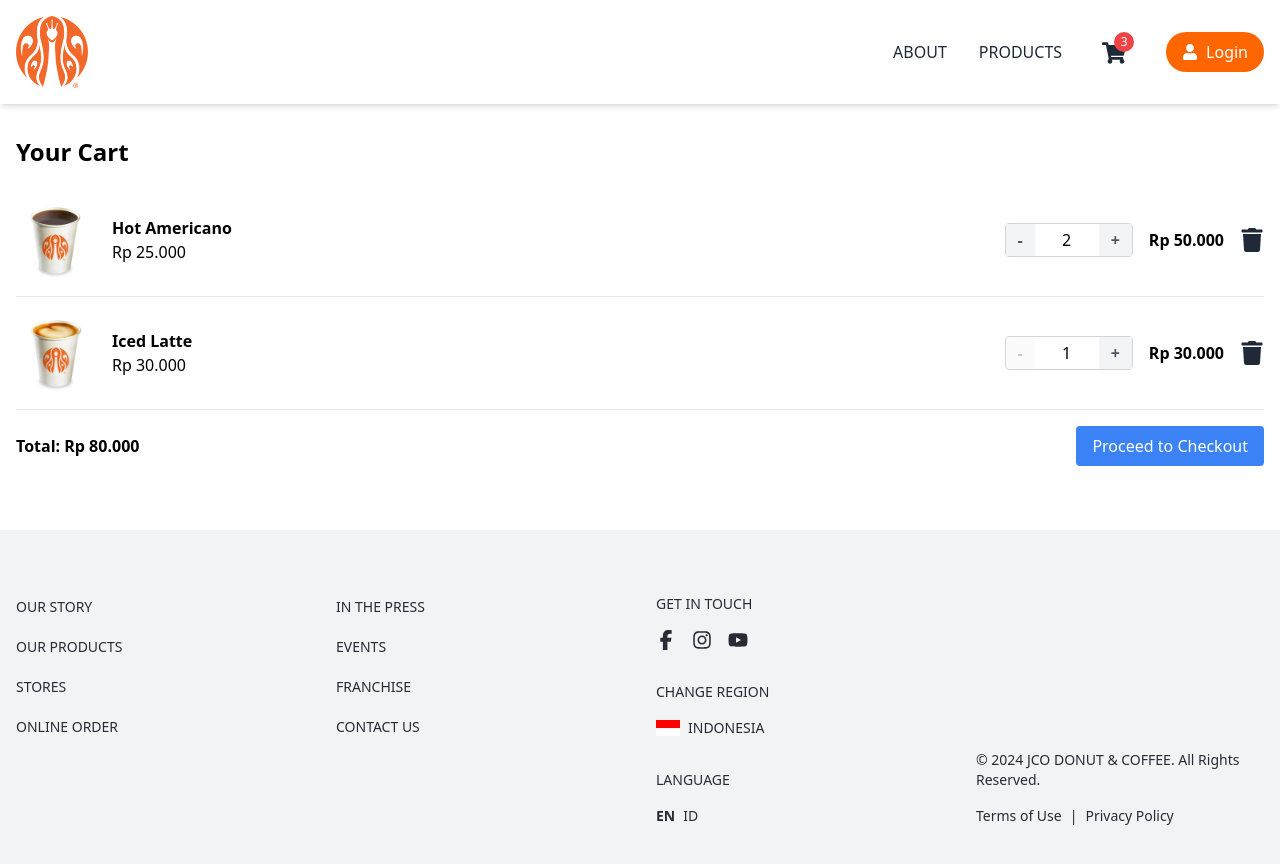
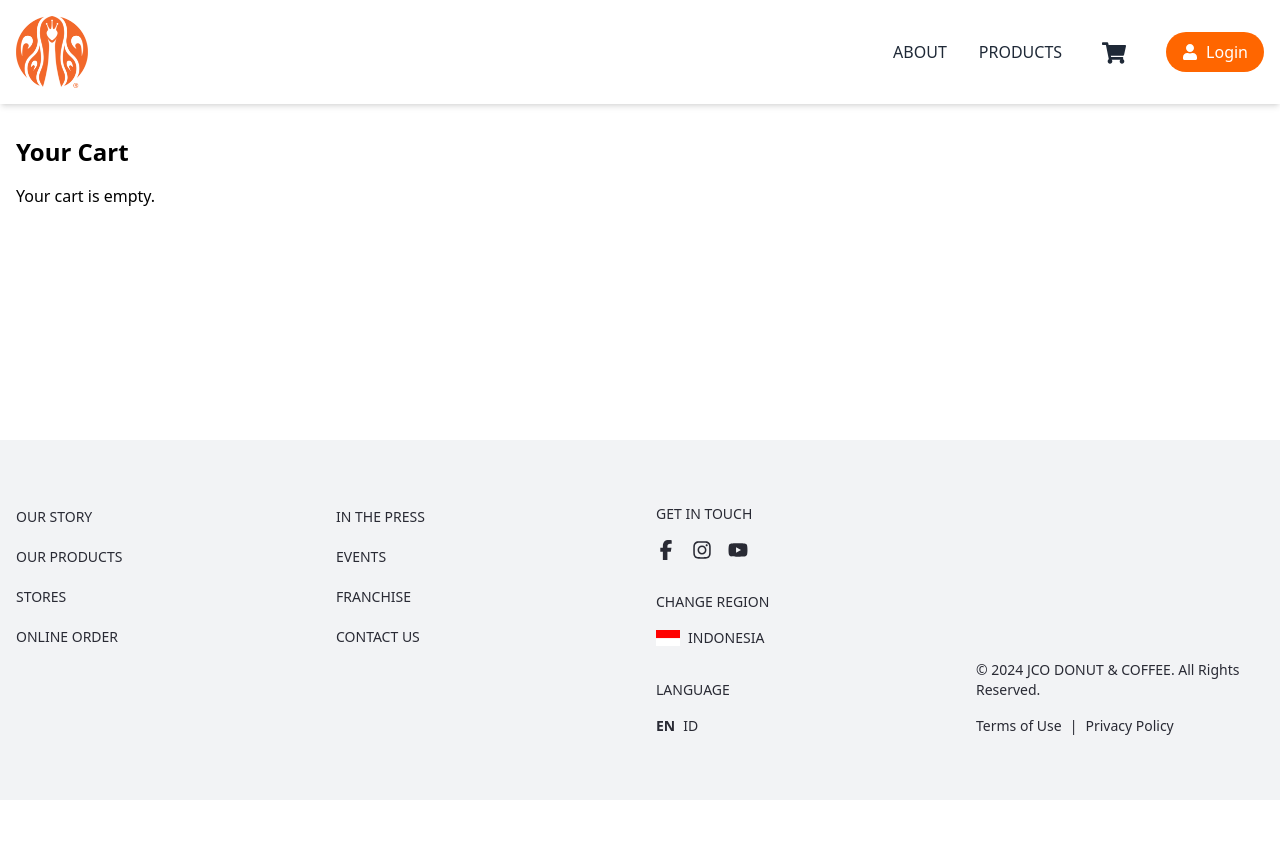
Before and after one commit to dzakwanpxr/nextjs-jco-coffee, a Next.js app: page /cart in a window 1280 px wide. Shown: the top 864 px of the page. After the commit the page ends 800 px from the top, so only its background shows below. Built offline with nearby package versions, Linux system fonts and the light colour scheme.

Commit message:
feat: implement jotai

```diff
--- a/src/components/Layout/Header.tsx
+++ b/src/components/Layout/Header.tsx
@@ -2,13 +2,16 @@
 import Image from "next/image";
 import { useRouter } from "next/router";
 import { FaShoppingCart, FaUser } from "react-icons/fa";
+import { useAtomValue } from "jotai";
+import { cartItemsAtom } from "@/shared/store/cartItem";
 
 export default function Navbar() {
   const router = useRouter();
+  const cartItem = useAtomValue(cartItemsAtom);
 
   const isActive = (pathname: string) => router.pathname === pathname;
 
-  const cartItemCount = 3;
+  const cartItemCount = cartItem.reduce((acc, item) => acc + item.quantity, 0);
 
   return (
     <nav className="sticky top-0 z-50 bg-white shadow-md">
--- a/src/pages/_app.tsx
+++ b/src/pages/_app.tsx
@@ -1,5 +1,6 @@
 import Layout from "@/components/Layout/Layout";
 import "@/styles/globals.css";
+import { Provider } from "jotai";
 import type { AppProps } from "next/app";
 import Head from "next/head";
 
@@ -13,9 +14,11 @@
           content="Discover JCO's premium coffee and delicious donuts. Enjoy a wide variety of flavors and high-quality brews."
         />
       </Head>
-      <Layout>
-        <Component {...pageProps} />
-      </Layout>
+      <Provider>
+        <Layout>
+          <Component {...pageProps} />
+        </Layout>
+      </Provider>
     </>
   );
 }
--- a/src/pages/cart.tsx
+++ b/src/pages/cart.tsx
@@ -1,47 +1,32 @@
-import React, { useState } from "react";
+import React from "react";
 import Link from "next/link";
 import Image from "next/image";
+import { useAtom } from "jotai";
+import {
+  cartItemsAtom,
+  cartTotalAtom,
+  cartSavingsAtom,
+} from "@/shared/store/cartItem";
 import { formatPrice } from "@/shared/utils/utils";
 import Counter from "@/shared/components/Counter/Counter";
 import { FaTrash } from "react-icons/fa";
 
-// Simulasi data keranjang
-const initialCartItems = [
-  {
-    id: 1,
-    name: "Hot Americano",
-    price: 25000,
-    quantity: 2,
-    image: "/americano.webp",
-  },
-  {
-    id: 2,
-    name: "Iced Latte",
-    price: 30000,
-    quantity: 1,
-    image: "/cafe-latte.webp",
-  },
-];
-
 export default function CartPage() {
-  const [cartItems, setCartItems] = useState(initialCartItems);
+  const [cartItems, setCartItems] = useAtom(cartItemsAtom);
+  const [totalPrice] = useAtom(cartTotalAtom);
+  const [totalSavings] = useAtom(cartSavingsAtom);
 
   const updateQuantity = (id: number, newQuantity: number) => {
-    setCartItems(
-      cartItems.map((item) =>
+    setCartItems((prevItems) =>
+      prevItems.map((item) =>
         item.id === id ? { ...item, quantity: newQuantity } : item
       )
     );
   };
 
   const removeItem = (id: number) => {
-    setCartItems(cartItems.filter((item) => item.id !== id));
+    setCartItems((prevItems) => prevItems.filter((item) => item.id !== id));
   };
-
-  const totalPrice = cartItems.reduce(
-    (sum, item) => sum + item.price * item.quantity,
-    0
-  );
 
   return (
     <div className="container mx-auto px-4 py-8">
@@ -65,7 +50,13 @@
                 />
                 <div className="flex-grow">
                   <h2 className="font-semibold">{item.name}</h2>
-                  <p>{formatPrice(item.price)}</p>
+                  <p className="line-through">{formatPrice(item.price)}</p>
+                  <p>{formatPrice(item.discountedPrice)}</p>
+                  {item.discountPercentage > 0 && (
+                    <p className="text-green-600">
+                      {item.discountPercentage}% off
+                    </p>
+                  )}
                 </div>
               </div>
               <div className="flex items-center justify-between w-full sm:w-auto sm:ml-auto">
@@ -81,7 +72,7 @@
                 </div>
                 <div className="flex items-center">
                   <p className="font-semibold mr-4 hidden sm:block">
-                    {formatPrice(item.price * item.quantity)}
+                    {formatPrice(item.discountedPrice * item.quantity)}
                   </p>
                   <button onClick={() => removeItem(item.id)}>
                     <FaTrash className="text-2xl text-gray-800 hover:text-red-500" />
@@ -91,12 +82,20 @@
             </div>
           ))}
           <div className="mt-4 flex flex-col sm:flex-row justify-between items-center">
-            <p className="font-bold mb-4 sm:mb-0">
-              Total: {formatPrice(totalPrice)}
-            </p>
+            <div>
+              <p className="font-bold mb-2">Total: {formatPrice(totalPrice)}</p>
+              {totalSavings > 0 && (
+                <p className="text-green-600">
+                  You save:
+                  <span className="font-semibold ml-1">
+                    {formatPrice(totalSavings)}
+                  </span>
+                </p>
+              )}
+            </div>
             <Link
               href="/checkout"
-              className="w-full sm:w-auto bg-blue-500 text-white px-4 py-2 rounded text-center"
+              className="w-full sm:w-auto bg-blue-500 text-white px-4 py-2 rounded text-center mt-4 sm:mt-0"
             >
               Proceed to Checkout
             </Link>
--- a/src/pages/checkout.tsx
+++ b/src/pages/checkout.tsx
@@ -1,12 +1,8 @@
 import React from "react";
 import { useRouter } from "next/router";
 import { formatPrice } from "@/shared/utils/utils";
-
-// Simulasi data checkout
-const checkoutItems = [
-  { id: 1, name: "Hot Americano", price: 25000, quantity: 2 },
-  { id: 2, name: "Iced Latte", price: 30000, quantity: 1 },
-];
+import { useAtom, useAtomValue } from "jotai";
+import { cartItemsAtom, cartTotalAtom } from "@/shared/store/cartItem";
 
 const paymentMethods = [
   "Credit Card",
@@ -18,16 +14,14 @@
 export default function CheckoutPage() {
   const router = useRouter();
 
-  const subtotal = checkoutItems.reduce(
-    (sum, item) => sum + item.price * item.quantity,
-    0
-  );
-  const tax = subtotal * 0.1; // Asumsi pajak 10%
-  const total = subtotal + tax;
+  const [cartItems, setCartItems] = useAtom(cartItemsAtom);
+  const total = useAtomValue(cartTotalAtom);
+
+  const tax = total * 0.1;
+  const totalWithTax = total + tax;
 
   const handlePlaceOrder = () => {
-    // Simulasi proses checkout
-    console.log("Order placed");
+    setCartItems([]);
     router.push("/success");
   };
 
@@ -38,18 +32,18 @@
         <div className="md:w-2/3">
           <div className="bg-white p-6 rounded-lg shadow-md mb-6">
             <h2 className="text-xl font-semibold mb-4">Order Summary</h2>
-            {checkoutItems.map((item) => (
+            {cartItems.map((item) => (
               <div key={item.id} className="flex justify-between mb-2">
                 <span>
                   {item.name} x {item.quantity}
                 </span>
-                <span>{formatPrice(item.price * item.quantity)}</span>
+                <span>{formatPrice(item.discountedPrice * item.quantity)}</span>
               </div>
             ))}
             <div className="border-t mt-4 pt-4">
               <div className="flex justify-between mb-2">
                 <span>Subtotal</span>
-                <span>{formatPrice(subtotal)}</span>
+                <span>{formatPrice(total)}</span>
               </div>
               <div className="flex justify-between mb-2">
                 <span>Tax (10%)</span>
@@ -57,7 +51,7 @@
               </div>
               <div className="flex justify-between font-bold">
                 <span>Total</span>
-                <span>{formatPrice(total)}</span>
+                <span>{formatPrice(totalWithTax)}</span>
               </div>
             </div>
           </div>
--- a/src/pages/products/[slug].tsx
+++ b/src/pages/products/[slug].tsx
@@ -7,6 +7,9 @@
 import PriceDisplay from "@/components/Products/PriceDisplay";
 import RelatedProducts from "@/components/Products/RelatedProducts";
 import Counter from "@/shared/components/Counter/Counter";
+import { useSetAtom } from "jotai";
+import { cartItemsAtom } from "@/shared/store/cartItem";
+import { calculateDiscountPrice } from "@/shared/utils/utils";
 
 interface ProductDetailProps {
   product: {
@@ -34,17 +37,44 @@
 }: ProductDetailProps) {
   const router = useRouter();
   const [quantity, setQuantity] = useState(1);
+  const setCartItems = useSetAtom(cartItemsAtom);
 
   if (router.isFallback) {
     return <div>Loading...</div>;
   }
 
-  const incrementQuantity = () => setQuantity((prev) => prev + 1);
-  const decrementQuantity = () =>
-    setQuantity((prev) => (prev > 1 ? prev - 1 : 1));
+  const handleAddToCart = () => {
+    const discountedPrice = calculateDiscountPrice(
+      product.price,
+      product.discount
+    );
 
-  const handleAddToCart = () => {
-    console.log(`Adding ${quantity} ${product.name}(s) to cart`);
+    setCartItems((prevItems) => {
+      const existingItemIndex = prevItems.findIndex(
+        (item) => item.id === product.id
+      );
+
+      if (existingItemIndex === -1) {
+        return [
+          ...prevItems,
+          {
+            id: product.id,
+            name: product.name,
+            price: product.price,
+            discountedPrice: discountedPrice,
+            discountPercentage: product.discount,
+            quantity: quantity,
+            image: product.image,
+          },
+        ];
+      }
+
+      return prevItems.map((item, index) =>
+        index === existingItemIndex
+          ? { ...item, quantity: item.quantity + quantity }
+          : item
+      );
+    });
   };
 
   return (
--- /dev/null
+++ b/src/shared/store/cartItem.ts
@@ -0,0 +1,35 @@
+// shared/store/cartItem.ts
+import { atom } from "jotai";
+
+export interface CartItem {
+  id: number;
+  name: string;
+  price: number;
+  discountedPrice: number;
+  discountPercentage: number;
+  quantity: number;
+  image: string;
+}
+
+export const cartItemsAtom = atom<CartItem[]>([]);
+
+export const cartCountAtom = atom((get) => {
+  const items = get(cartItemsAtom);
+  return items.reduce((sum, item) => sum + item.quantity, 0);
+});
+
+export const cartTotalAtom = atom((get) => {
+  const items = get(cartItemsAtom);
+  return items.reduce(
+    (sum, item) => sum + item.discountedPrice * item.quantity,
+    0
+  );
+});
+
+export const cartSavingsAtom = atom((get) => {
+  const items = get(cartItemsAtom);
+  return items.reduce(
+    (sum, item) => sum + (item.price - item.discountedPrice) * item.quantity,
+    0
+  );
+});
```
